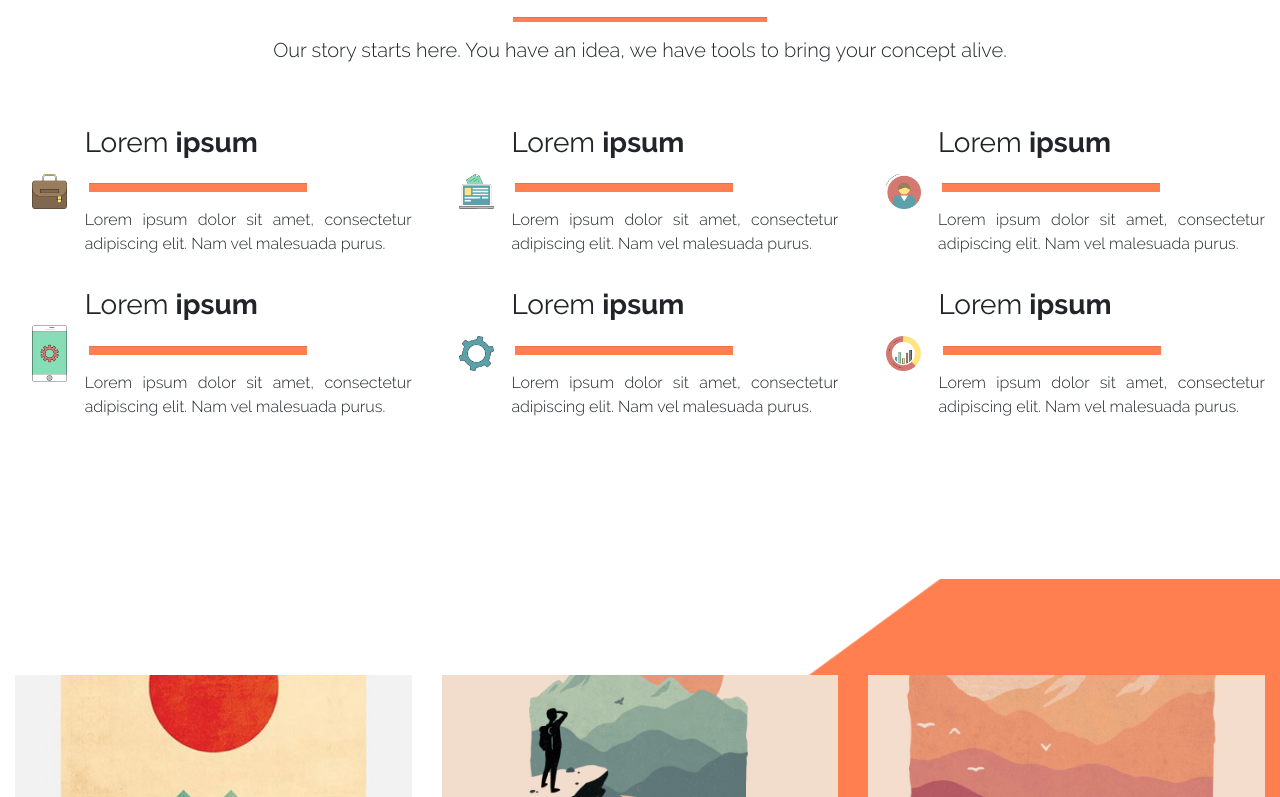
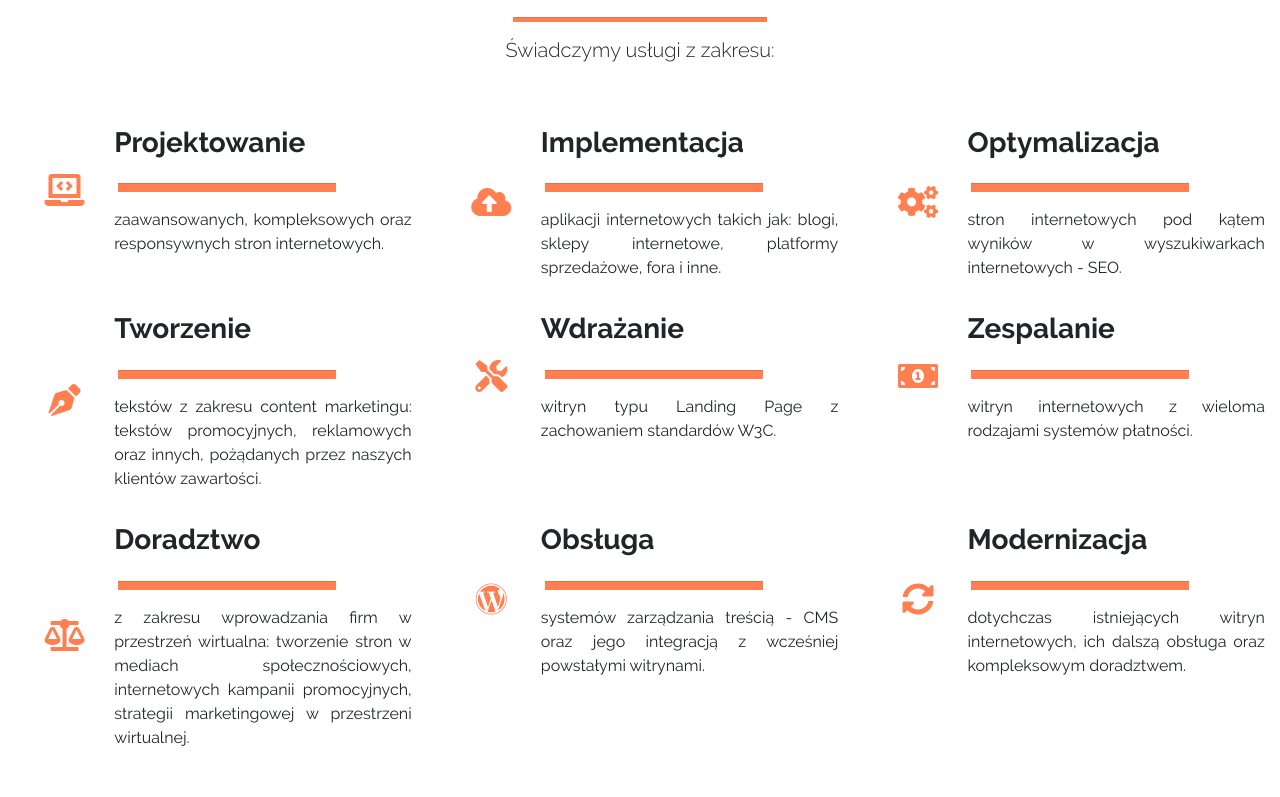
Before and after one commit to HoopDead/rr_investments, a React (Create React App) app: page /home in a window 1280 px wide. Shown: the part 843-1640 px from the top of the page. Built offline with nearby package versions, Linux system fonts and the light colour scheme.

Commit message:
Completed about us remoderate section

```diff
--- a/src/components/navbar.jsx
+++ b/src/components/navbar.jsx
@@ -1,12 +1,13 @@
 import React from "react";
 
 import { MDBNavbar, MDBNavbarBrand, MDBNavbarNav, MDBNavItem } from "mdbreact";
+import Logo from "../assets/images/logo.png";
 
 function NavBar() {
 
     return (
         <MDBNavbar expand="md" className="fixed-top white">
-            <MDBNavbarBrand className = "navbar-title ml-lg-5">Rybiański & Roman <span className="font-weight-bold">Investments</span></MDBNavbarBrand>
+            <MDBNavbarBrand className = "navbar-title ml-lg-5"><img className = "img-fluid my-auto" src = {Logo}></img></MDBNavbarBrand>
             <MDBNavbarNav right className="text-uppercase d-none d-md-flex mr-lg-5">
                 <MDBNavItem className="mr-2">
                     <a href="#home">start</a>
--- a/src/index.css
+++ b/src/index.css
@@ -174,7 +174,7 @@ html, body {
     margin: 0;
 }
 
-.contact-icon {
+.orange-icon {
     color: #FF7F50;
 }
 
--- a/src/pages/about_us.jsx
+++ b/src/pages/about_us.jsx
@@ -2,7 +2,7 @@ import React, { Component } from "react";
 
 import {  MDBContainer, MDBRow, MDBCol } from "mdbreact";
 
-import { MDBCarousel, MDBCarouselInner, MDBCarouselItem, MDBView } from
+import { MDBCarousel, MDBCarouselInner, MDBCarouselItem, MDBView, MDBIcon } from
 "mdbreact";
 
 import Diagram from "../assets/images/about_diagram.png";
@@ -23,80 +23,116 @@ class AboutUs extends Component {
        <MDBContainer fluid id="about" className = "py-md-5">
         <div className = "d-none d-md-block py-5">
           <div className = "mt-5">
-            <h3 className = "text-center about-title">EVERYTHING <span className = "font-raleway-bold">STARTS</span> IN ONE PLACE</h3>
+            <h3 className = "text-center about-title">WSZYSTKO <span className = "font-raleway-bold">ZACZYNA SIĘ</span> TUTAJ</h3>
             <hr className = "about-hr-orange-border-2"></hr>
-            <h5 className = "text-center font-raleway-light">Our story starts here. You have an idea, we have tools to bring your concept alive.</h5>
+            <h5 className = "text-center font-raleway-light">Świadczymy usługi z zakresu:</h5>
           </div>
           <MDBRow className = "my-5">
             <MDBCol sm="12" md = "6" lg="4" className = "text-center my-3">
               <div className = "d-flex flex-row">
                 <div className = "mx-auto my-auto">
-                  <img src = {Briefcase} alt="icon" className = "img-fluid w-50"></img>
+                  <MDBIcon size = "2x" className = "orange-icon" icon = "laptop-code"></MDBIcon>
                 </div>
-                <div className = "d-flex flex-column my-auto">
-                  <div className = "text-justify"><h3>Lorem <span className = "font-raleway-bold">ipsum</span></h3></div>
+                <div className = "d-flex flex-column my-auto w-75">
+                  <div className = "text-justify"><h3><span className = "font-raleway-bold">Projektowanie</span></h3></div>
                   <hr className = "ml-1 about-hr-orange-border"></hr>
-                  <div className = "text-justify font-raleway-light">Lorem ipsum dolor sit amet, consectetur adipiscing elit. Nam vel malesuada purus.</div>
+                  <div className = "text-justify font-raleway">zaawansowanych,  kompleksowych oraz responsywnych stron internetowych.</div>
                 </div>
               </div>
             </MDBCol>
             <MDBCol sm="12" md = "6" lg="4" className = "text-center my-3">
               <div className = "d-flex flex-row">
                 <div className = "mx-auto my-auto">
-                  <img src = {Laptop} alt="icon" className = "img-fluid w-50"></img>
+                  <MDBIcon size = "2x" className = "orange-icon" icon = "cloud-upload-alt"></MDBIcon>
                 </div>
-                <div className = "d-flex flex-column my-auto">
-                <div className = "text-justify"><h3>Lorem <span className = "font-raleway-bold">ipsum</span></h3></div>
+                <div className = "d-flex flex-column my-auto w-75">
+                <div className = "text-justify"><h3><span className = "font-raleway-bold">Implementacja</span></h3></div>
                   <hr className = "ml-1 about-hr-orange-border"></hr>
-                  <div className = "text-justify font-raleway-light">Lorem ipsum dolor sit amet, consectetur adipiscing elit. Nam vel malesuada purus.</div>
+                  <div className = "text-justify font-raleway">aplikacji internetowych takich jak: blogi, sklepy internetowe, platformy sprzedażowe, fora i inne.</div>
                 </div>
               </div>
             </MDBCol>
           <MDBCol sm="12" md = "6" lg="4" className = "text-center my-3">
             <div className = "d-flex flex-row">
               <div className = "mx-auto my-auto">
-                <img src = {Person} alt="icon" className = "img-fluid w-50"></img>
+                <MDBIcon size = "2x" className = "orange-icon" icon = "cogs"></MDBIcon>
               </div>
-              <div className = "d-flex flex-column my-auto">
-              <div className = "text-justify"><h3>Lorem <span className = "font-raleway-bold">ipsum</span></h3></div>
+              <div className = "d-flex flex-column my-auto w-75">
+              <div className = "text-justify"><h3><span className = "font-raleway-bold">Optymalizacja</span></h3></div>
                 <hr className = "ml-1 about-hr-orange-border"></hr>
-                <div className = "text-justify font-raleway-light">Lorem ipsum dolor sit amet, consectetur adipiscing elit. Nam vel malesuada purus.</div>
-              </div>
-            </div>
-          </MDBCol>
-          <MDBCol sm="12" md = "6" lg="4" className = "text-center my-3">
-            <div className = "d-flex flex-row">
-              <div className = "mx-auto my-auto font-raleway-light">
-                <img src = {Phone} alt="icon" className = "img-fluid w-50"></img>
-              </div>
-              <div className = "d-flex flex-column my-auto">
-              <div className = "text-justify"><h3>Lorem <span className = "font-raleway-bold">ipsum</span></h3></div>
-                <hr className = "ml-1 about-hr-orange-border"></hr>
-                <div className = "text-justify font-raleway-light">Lorem ipsum dolor sit amet, consectetur adipiscing elit. Nam vel malesuada purus.</div>
+                <div className = "text-justify font-raleway">stron internetowych pod kątem wyników w wyszukiwarkach internetowych - SEO.</div>
               </div>
             </div>
           </MDBCol>
           <MDBCol sm="12" md = "6" lg="4" className = "text-center my-3">
             <div className = "d-flex flex-row">
               <div className = "mx-auto my-auto">
-                <img src = {Gear} alt="icon" className = "img-fluid w-50"></img>
+                <MDBIcon size = "2x" className = "orange-icon" icon = "pen-nib"></MDBIcon>
               </div>
-              <div className = "d-flex flex-column my-auto">
-              <div className = "text-justify"><h3>Lorem <span className = "font-raleway-bold">ipsum</span></h3></div>
+              <div className = "d-flex flex-column my-auto w-75">
+              <div className = "text-justify"><h3><span className = "font-raleway-bold">Tworzenie</span></h3></div>
                 <hr className = "ml-1 about-hr-orange-border"></hr>
-                <div className = "text-justify font-raleway-light">Lorem ipsum dolor sit amet, consectetur adipiscing elit. Nam vel malesuada purus.</div>
+                <div className = "text-justify font-raleway">tekstów z zakresu content marketingu: tekstów promocyjnych, reklamowych oraz innych, pożądanych przez naszych klientów zawartości.</div>
               </div>
             </div>
           </MDBCol>
           <MDBCol sm="12" md = "6" lg="4" className = "text-center my-3">
             <div className = "d-flex flex-row">
               <div className = "mx-auto my-auto">
-                <img src = {Diagram} alt="icon" className = "img-fluid w-50"></img>
+                <MDBIcon size = "2x" className = "orange-icon" icon = "tools"></MDBIcon>
               </div>
-              <div className = "d-flex flex-column my-auto">
-              <div className = "text-justify"><h3>Lorem <span className = "font-raleway-bold">ipsum</span></h3></div>
+              <div className = "d-flex flex-column my-auto w-75">
+              <div className = "text-justify"><h3><span className = "font-raleway-bold">Wdrażanie</span></h3></div>
                 <hr className = "ml-1 about-hr-orange-border"></hr>
-                <div className = "text-justify font-raleway-light">Lorem ipsum dolor sit amet, consectetur adipiscing elit. Nam vel malesuada purus.</div>
+                <div className = "text-justify font-raleway">witryn typu Landing Page z zachowaniem standardów W3C.</div>
+              </div>
+            </div>
+          </MDBCol>
+          <MDBCol sm="12" md = "6" lg="4" className = "text-center my-3">
+            <div className = "d-flex flex-row">
+              <div className = "mx-auto my-auto">
+                <MDBIcon size = "2x" className = "orange-icon" icon = "money-bill-alt"></MDBIcon>
+              </div>
+              <div className = "d-flex flex-column my-auto w-75">
+              <div className = "text-justify"><h3><span className = "font-raleway-bold">Zespalanie</span></h3></div>
+                <hr className = "ml-1 about-hr-orange-border"></hr>
+                <div className = "text-justify font-raleway">witryn internetowych z wieloma rodzajami systemów płatności.</div>
+              </div>
+            </div>
+          </MDBCol>
+          <MDBCol sm="12" md = "6" lg="4" className = "text-center my-3">
+            <div className = "d-flex flex-row">
+              <div className = "mx-auto my-auto">
+                <MDBIcon size = "2x" className = "orange-icon" icon = "balance-scale"></MDBIcon>
+              </div>
+              <div className = "d-flex flex-column my-auto w-75">
+              <div className = "text-justify"><h3><span className = "font-raleway-bold">Doradztwo</span></h3></div>
+                <hr className = "ml-1 about-hr-orange-border"></hr>
+                <div className = "text-justify font-raleway">z zakresu wprowadzania firm w przestrzeń wirtualna: tworzenie stron w mediach społecznościowych, internetowych kampanii promocyjnych, strategii marketingowej w przestrzeni wirtualnej.</div>
+              </div>
+            </div>
+          </MDBCol>
+          <MDBCol sm="12" md = "6" lg="4" className = "text-center my-3">
+            <div className = "d-flex flex-row">
+              <div className = "mx-auto my-auto">
+                <MDBIcon size = "2x" className = "orange-icon" fab icon = "wordpress"></MDBIcon>
+              </div>
+              <div className = "d-flex flex-column my-auto w-75">
+              <div className = "text-justify"><h3><span className = "font-raleway-bold">Obsługa</span></h3></div>
+                <hr className = "ml-1 about-hr-orange-border"></hr>
+                <div className = "text-justify font-raleway">systemów zarządzania treścią - CMS oraz jego integracją z wcześniej powstałymi witrynami.</div>
+              </div>
+            </div>
+          </MDBCol>
+          <MDBCol sm="12" md = "6" lg="4" className = "text-center my-3">
+            <div className = "d-flex flex-row">
+              <div className = "mx-auto my-auto">
+                <MDBIcon size = "2x" className = "orange-icon" icon = "sync-alt"></MDBIcon>
+              </div>
+              <div className = "d-flex flex-column my-auto w-75">
+              <div className = "text-justify"><h3><span className = "font-raleway-bold">Modernizacja</span></h3></div>
+                <hr className = "ml-1 about-hr-orange-border"></hr>
+                <div className = "text-justify font-raleway">dotychczas istniejących witryn internetowych, ich dalszą obsługa oraz kompleksowym doradztwem.</div>
               </div>
             </div>
           </MDBCol>
--- a/src/pages/contact.jsx
+++ b/src/pages/contact.jsx
@@ -46,7 +46,7 @@ class Contact extends Component {
               </div>
              </form>
              </MDBRow>
-             <hr className = "contact-hr-orange mx-auto "></hr>
+             <hr className = "contact-hr-orange mx-auto"></hr>
              <p className = "h5 text-center my-4">Wolisz tradycyjne metody?</p>
           <MDBRow>
              <MDBCol xs="6" lg="4" className = "text-center my-2">
@@ -63,7 +63,7 @@ class Contact extends Component {
              </MDBCol>
             </MDBRow>
             <hr className = "contact-hr-orange mx-auto"></hr>
-           <p className = "font-raleway-bold h5 text-center margin-contact-bottom">Czekamy na twoją wiadomość!<MDBIcon className = "contact-icon mx-2" icon = "heart"></MDBIcon></p>
+           <p className = "font-raleway-bold h5 text-center margin-contact-bottom">Czekamy na twoją wiadomość!<MDBIcon className = "orange-icon mx-2" icon = "heart"></MDBIcon></p>
       </MDBContainer>
     );
   }
--- a/src/pages/home.jsx
+++ b/src/pages/home.jsx
@@ -16,9 +16,9 @@ class Home extends Component {
           </div>
           </MDBCol>
           <MDBCol lg="3" className="order-lg-1 order-xs-2 text-center m-2">
-              <p className="h1 home-title">R&R Company</p>
+              <p className="h1 home-title">ITdepartment</p>
               <hr></hr>
-              <p className = "text-justify font-raleway-light">You have an idea? You want to develop and create a brand new product? Get in touch with us and we will change the future togheter!</p>
+              <p className = "text-justify font-raleway-light">jesteśmy dynamiczne rozwijającym się, młodym zespołem złożonym z pasjonatów zrzeszonym pod wspólnym celem: dostarczania naszym klientom zaawansowanych, responsywnych stron internetowych i szeroko pojętemu doradztwu z zakresu IT. Świadczone przez nas usługi charakteryzują się doskonałą jakością oraz wyjątkowym podejściem do klienta.</p>
               <a href="https://mdbootstrap.com/" className="btn home-button-orange  text-uppercase w-75">Contact Us</a>
           </MDBCol>
         </MDBRow>
```
Also changed, not shown: src/assets/images/logo.png (added), src/assets/images/logo.svg (added), 41 other files (tests, documents, lock files or other folders).
